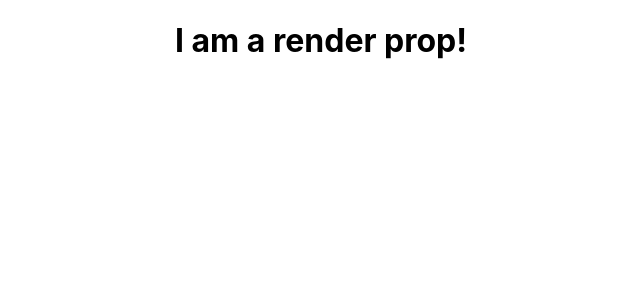
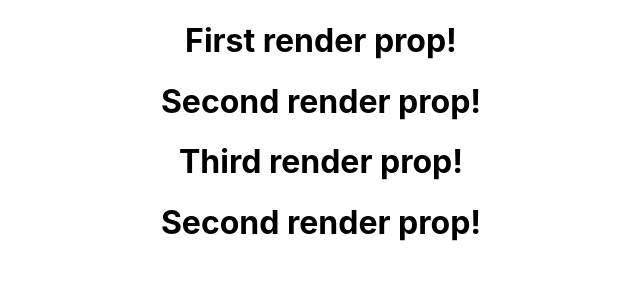
Before and after one commit to mar1n/reactDesignPatterns, a React (Create React App) app: page / in a window 1280 px wide. Shown: the top 300 px of the page, without its empty margins (319-959 px from the left). Built offline with nearby package versions, Linux system fonts and the light colour scheme.

Commit message:
render props pattern with receive value passed as argument

```diff
--- a/src/components/title.js
+++ b/src/components/title.js
@@ -1,3 +1,14 @@
-const Title = props => props.render();
+const Title = props => (
+    <>
+        {props.renderFirstComponent()}
+        {props.renderSecondComponent()}
+        {props.renderThirdComponent()}
+    </>
+)
 
-export default Title;
+function Component(props) {
+    const data = { name: "Szymon" };
+    return props.render(data);
+}
+
+export  {Title, Component};
--- a/src/patterns/renderPropsPattern.js
+++ b/src/patterns/renderPropsPattern.js
@@ -1,23 +1,18 @@
 import React from "react";
-import Title from "../components/title";
+import{ Component, Title }from "../components/title";
 import ReactDOM from 'react-dom/client';
-
+const AS = (props) => {
+    console.log("props", props);
+    return(<h1>Second render prop!</h1>)
+};
 const RenderProps = () => ReactDOM.createRoot(document.getElementById('root')).render(
     <div className="App">
         <Title
-            render={
-                () => (
-                    <h1>
-                        <span role="img" aria-label="emoji">
-
-                        </span>
-                        I am a render prop!{" "}
-                        <span role="img" aria-label="emoji" ></span>
-
-                    </h1>
-                )
-            }
+            renderFirstComponent={() => <h1>First render prop!</h1>}
+            renderSecondComponent={() => <h1>Second render prop!</h1>}
+            renderThirdComponent={() => <h1>Third render prop!</h1>}
         />
+        <Component render={(data) => <AS  data={data} />} />
     </div>
 )
 
```
